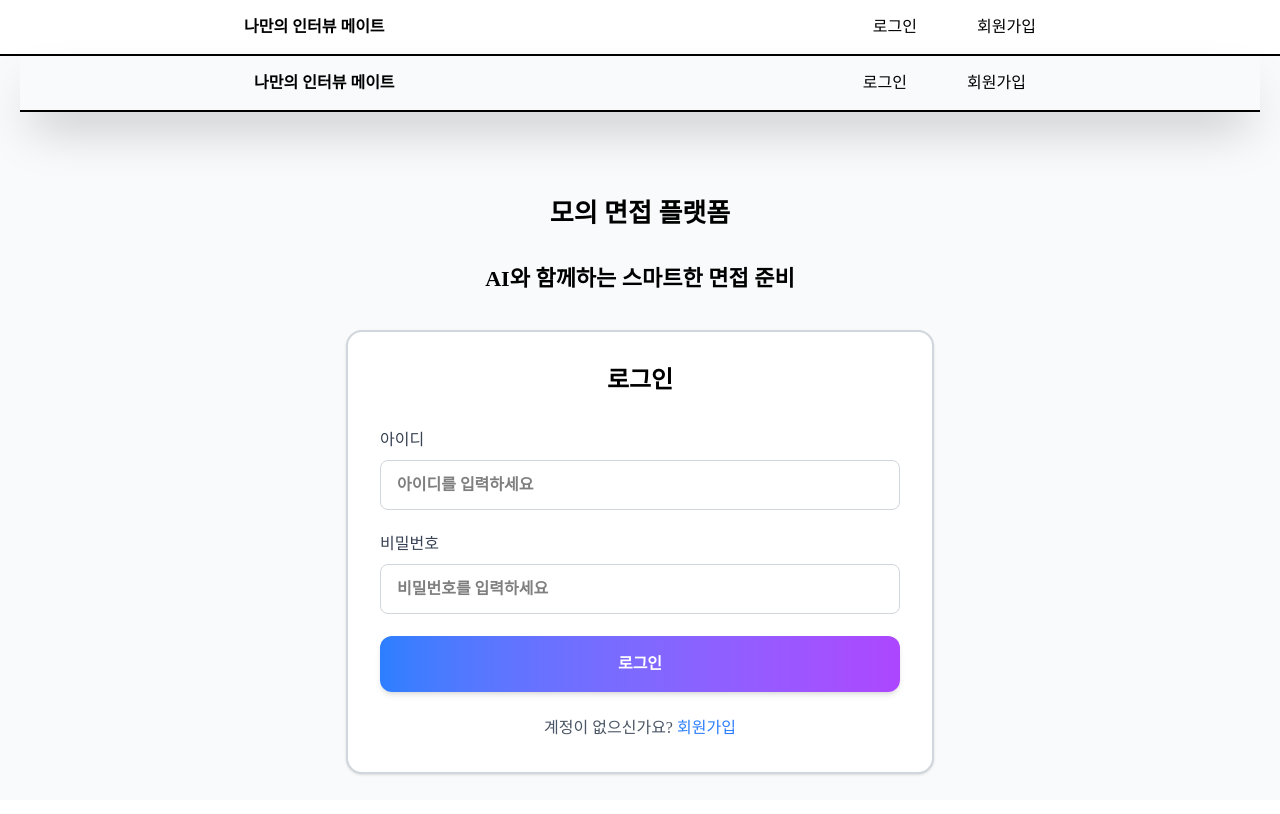
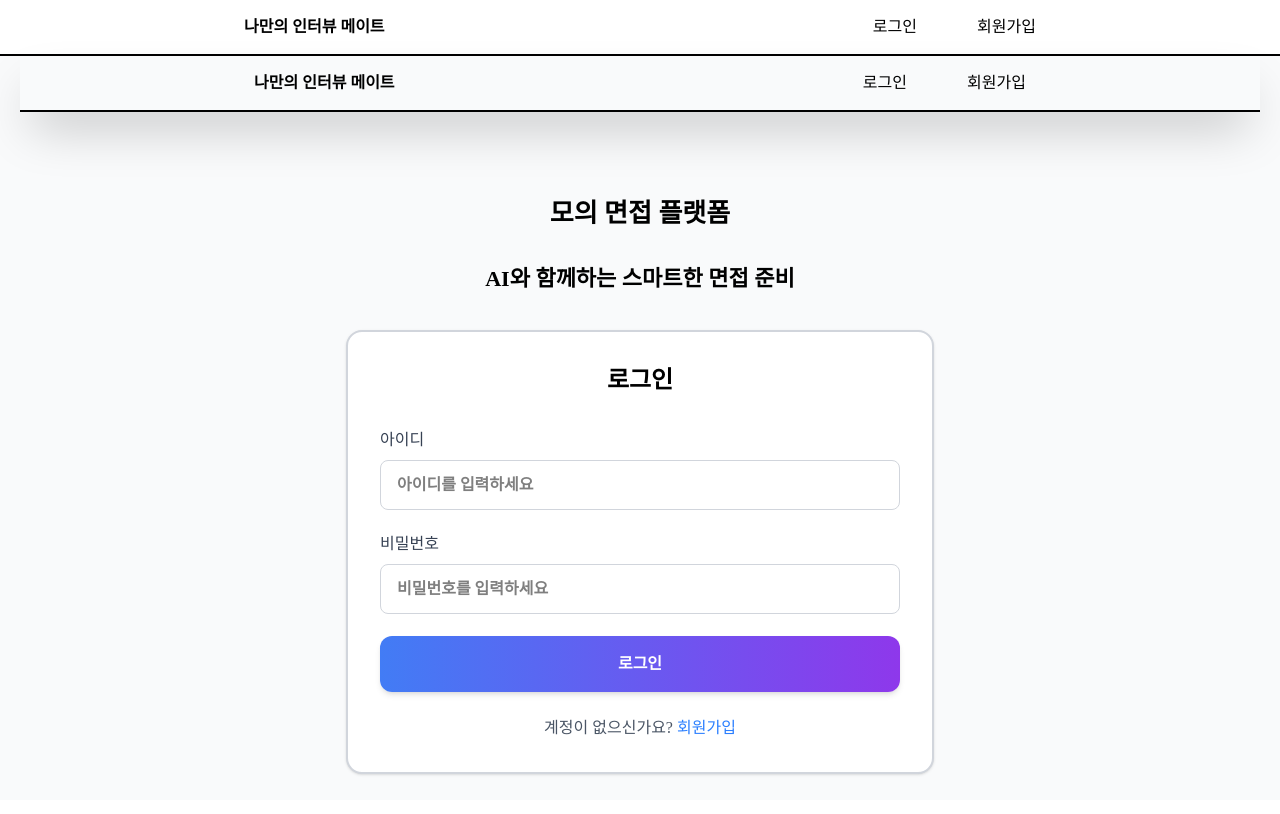
Before and after one commit to ydsic/my_interview_mate, a React (Vite) app: page /my_interview_mate/login in a window 1280 px wide. Shown: the top 814 px of the page. Built offline with nearby package versions, Linux system fonts and the light colour scheme; a web font is replaced by a local one.

Commit message:
style: Button 버튼 색상 변경 및 hover 효과, pointer 스타일 추가

```diff
--- a/src/components/common/Button.tsx
+++ b/src/components/common/Button.tsx
@@ -1,4 +1,4 @@
-import React from 'react';
+import React, { useState } from 'react';
 
 type ButtonProps = {
   children: React.ReactNode;
@@ -13,11 +13,20 @@ export default function Button({
   className = '',
   type = 'button',
 }: ButtonProps) {
+  const [isHover, setIsHover] = useState(false);
+
+  const backgroundStyle = isHover
+    ? 'linear-gradient(to right, var(--color-button-l-h), var(--color-button-r-h))'
+    : 'linear-gradient(to right, var(--color-button-l), var(--color-button-r))';
+
   return (
     <button
       type={type}
       onClick={onClick}
-      className={`px-10 py-3 text-white font-semibold rounded-xl bg-gradient-to-r from-blue-500 to-purple-500 hover:opacity-90 transition ${className}`}
+      onMouseEnter={() => setIsHover(true)}
+      onMouseLeave={() => setIsHover(false)}
+      className={`px-10 py-3 text-white font-semibold rounded-xl transition cursor-pointer ${className}`}
+      style={{ background: backgroundStyle }}
     >
       {children}
     </button>
```
